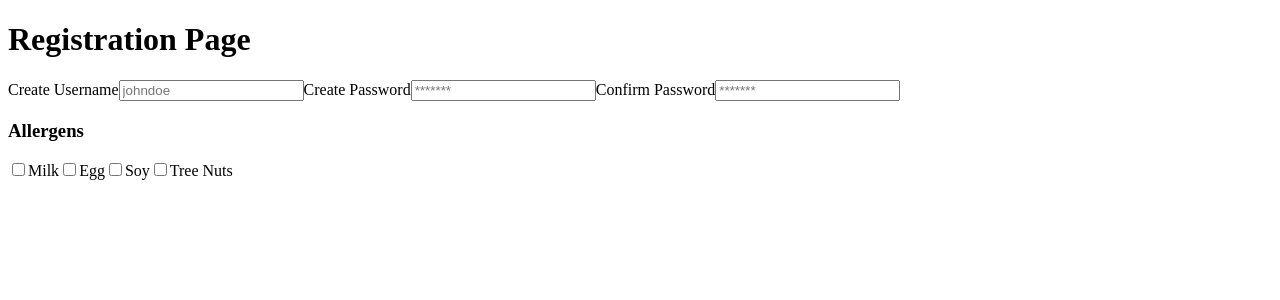
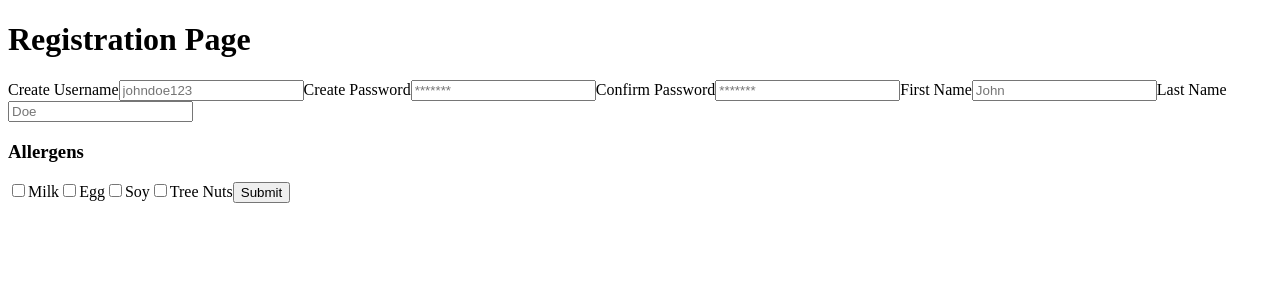
Before and after one commit to RickyAChris/potlukk-project, a React (Create React App) app: page /registration in a window 1280 px wide. Shown: the top 300 px of the page. Built offline with nearby package versions, Linux system fonts and the light colour scheme.

Commit message:
start of registration page

```diff
--- a/src/pages/registration-page.tsx
+++ b/src/pages/registration-page.tsx
@@ -1,23 +1,85 @@
+import React, { useState } from "react"
+import { User, createUser, getAllUsers } from "../api/sign-in-requests"
 
 
-export function RegistrationPage(){
+
+type UserForm = {
+    username: string,
+    password: string,
+    fname: string,
+    lname: string,
+    allergies: string[]
+
+}
+
+type UserCreatorProps = {
+    setUser: React.Dispatch<React.SetStateAction<User[]>>
+}
+
+export function RegistrationPage(props:UserCreatorProps){
+    const [form,setForm] = useState<UserForm>({username:"", password:"", fname:"",lname:"",allergies:[]})
+
+    async function submitData(){
+        const lukker = await createUser({
+            username: form.username,
+            password:form.password,
+            fname:form.fname,
+            lname:form.lname,
+            allergies: form.allergies
+        })
+        const users = await getAllUsers();
+        props.setUser(users);
+    }
+
+
+    function checkBox(event:React.FormEvent){
+        console.log(event.target);
+
+    }
+
+
     return <>
         <h1>Registration Page</h1>
 
     <label>Create Username</label>
-    <input type="text" placeholder="johndoe"></input>
+    <input type="text" placeholder="johndoe123" onChange={e=>setForm({...form, username:e.target.value})}></input>
 
     <label>Create Password</label>
-    <input type="text" placeholder="*******"></input>
+    <input type="text" placeholder="*******" onChange={e=>setForm({...form, password:e.target.value})}></input>
 
     <label>Confirm Password</label>
-    <input type="text" placeholder="*******"></input>
+    <input type="text" placeholder="*******" onChange={e=>setForm({...form, password:e.target.value})}></input>
+
+    <label>First Name</label>
+    <input type="text" placeholder="John" onChange={e=>setForm({...form, fname:e.target.value})}></input>
+
+    <label>Last Name</label>
+    <input type="text" placeholder="Doe" onChange={e=>setForm({...form, lname:e.target.value})}></input>
 
     <h3>Allergens</h3>
 
-    <input type="checkbox" id="milk"/><label htmlFor="milk">Milk</label>
-    <input type="checkbox" id="egg"></input><label htmlFor="egg">Egg</label>
-    <input type="checkbox" id="soy"></input><label htmlFor="soy">Soy</label>
-    <input type="checkbox" id="treenuts"></input><label htmlFor="treenuts">Tree Nuts</label>
+    <input type="checkbox" id="MILK" onChange={checkBox}/><label htmlFor="MILK">Milk</label>
+    <input type="checkbox" id="EGG" onChange={checkBox}/><label htmlFor="EGG">Egg</label>
+    <input type="checkbox" id="SOY" onChange={checkBox}/><label htmlFor="SOY">Soy</label>
+    <input type="checkbox" id="TREENUTS" onChange={checkBox}/><label htmlFor="TREENUTS">Tree Nuts</label>
+
+    <button onClick={submitData}>Submit</button>
+
     </>
 }
+
+
+
+
+    // function updateAllergy(e:any){
+    //     const newValue = e.target.value;
+    //     if (newValue){
+    //         const updatedForm = {...form};
+    //         const updatedAllergies = [...updatedForm.allergies];
+    //         const formattedAllergy = e.target.id.toUpperCase();
+    //         updatedAllergies.push(formattedAllergy);
+    //         updatedForm.allergies = updatedAllergies
+    //         setForm(updatedForm);
+    //     }
+    // }
+    // onChange={e=>updateAllergy(e)}
```
